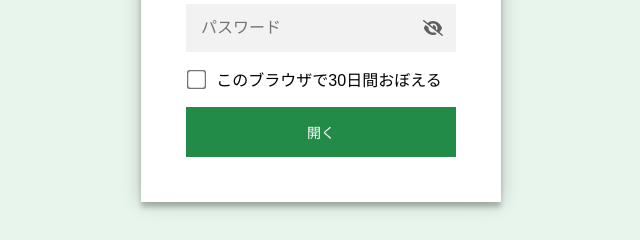
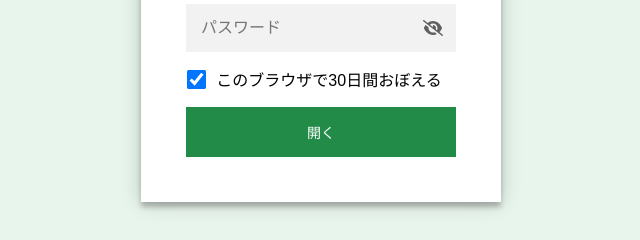
Before and after one commit to Artsoul-Git/kuchikomi-mini-2611, a plain HTML site: page 05_GBPのはじめかた_v0.6.html in a window 1280 px wide. Shown: the part 299-539 px from the top of the page, 319-959 px from the left. Drawn offline with Linux system fonts and the light colour scheme.

Commit message:
ログイン画面の「30日間おぼえる」に最初から印を付ける

```diff
--- a/05_GBPのはじめかた_v0.6.html
+++ b/05_GBPのはじめかた_v0.6.html
@@ -208,7 +208,7 @@
                         </div>
 
                         <label id="staticrypt-remember-label" class="staticrypt-remember hidden">
-                            <input id="staticrypt-remember" type="checkbox" name="remember" />
+                            <input id="staticrypt-remember" type="checkbox" name="remember" checked />
                             このブラウザで30日間おぼえる
                         </label>
 
```
Also changed, not shown: 07_見本の店の見える化レポート_v0.5/見本の店の見える化レポート.html (+1 -1 lines), 10_本編_めくりLP_配布用_v1.6.html (+1 -1 lines), 11_自店と競合の情報を集める_はじめてガイド_v1.5.html (+1 -1 lines), index.html (+1 -1 lines).
